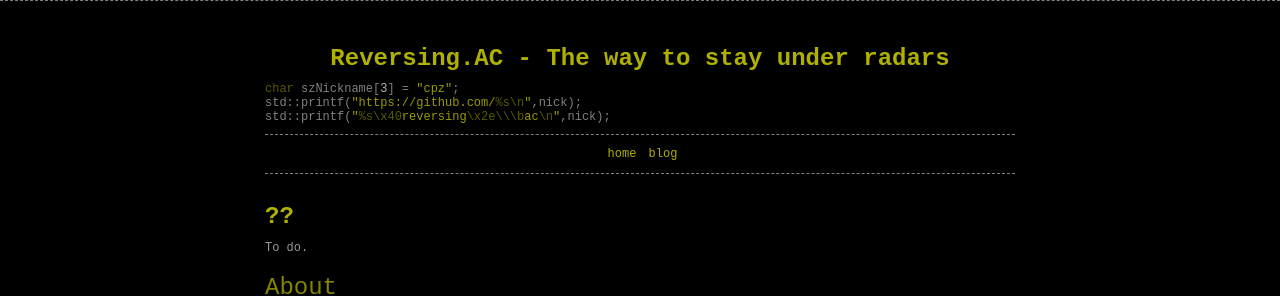
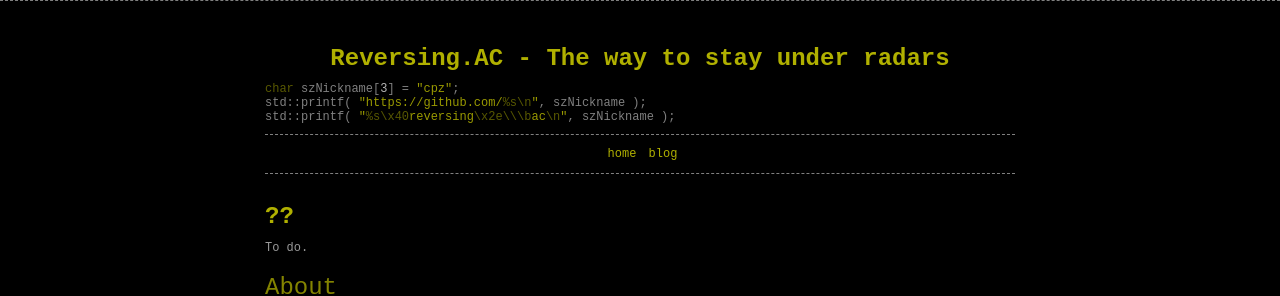
Before and after one commit to cpz/cpz.github.io, a Jekyll site: the page built from index.md, in a window 1280 px wide. Shown: the top 296 px of the page. Built offline with Jekyll 4.4.1, drawn with Linux system fonts in a browser that asks for light colours; our own code applies the rules of GitHub Pages for plain Markdown files.

Commit message:
Update header.html

```diff
--- a/_includes/header.html
+++ b/_includes/header.html
@@ -5,10 +5,10 @@
     <span class="reserved">char</span> szNickname[<span class="number">3</span>] = <span class="string">"{{ site.nick }}"</span>;
     </p>
     <p>
-    std::printf(<a href="https://{{ site.source_code.server }}/{{ site.source_code.nick }}" target="_blank"><span class="string">"https://{{ site.source_code.server }}/<span class="reserved">%s\n</span>"</span></a>,nick);
+    std::printf( <a href="https://{{ site.source_code.server }}/{{ site.source_code.nick }}" target="_blank"><span class="string">"https://{{ site.source_code.server }}/<span class="reserved">%s\n</span>"</span></a>, szNickname );
     </p>
     <p>
-    std::printf(<a href="mailto:{{ site.nick }}@{{ site.mail.domain }}.{{ site.mail.ext }}" target="_blank"><span class="string">"<span class="reserved">%s\x40</span>{{ site.mail.domain }}<span class="reserved">\x2e\\\b</span>{{ site.mail.ext }}<span class="reserved">\n</span>"</span></a>,nick);
+    std::printf( <a href="mailto:{{ site.nick }}@{{ site.mail.domain }}.{{ site.mail.ext }}" target="_blank"><span class="string">"<span class="reserved">%s\x40</span>{{ site.mail.domain }}<span class="reserved">\x2e\\\b</span>{{ site.mail.ext }}<span class="reserved">\n</span>"</span></a>, szNickname );
     </p>
     <!-- <p>
             printf(<a href="https://{{ site.blog.nick }}.{{ site.blog.server }}" target="_blank"><span class="string">"https://<span class="reserved">%s</span>.{{ site.blog.server }}<span class="reserved">\n</span>"</span></a>,nick);
```
